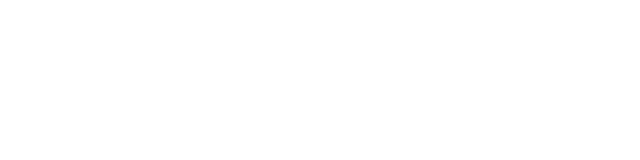
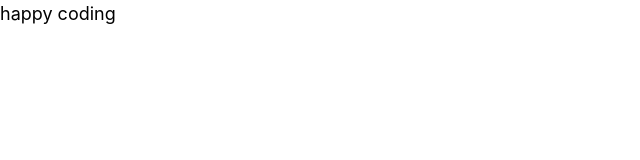
Before and after one commit to anup-2622/recipe, a React (Create React App) app: page /dashboard in a window 1280 px wide. Shown: the top 160 px of the page, without its empty margins (0-640 px from the left). Built offline with nearby package versions, Linux system fonts and the light colour scheme.

Commit message:
rederning components on Login Based

```diff
--- a/src/App.js
+++ b/src/App.js
@@ -3,15 +3,18 @@ import { BrowserRouter as Router, Route , Routes } from 'react-router-dom';
 import './App.css';
 import Login from './Login';
 import Dashboard from './Dashboard';
+import PrivateRoute from './PrivateRoute';
 
 
 function App() {
+  const isAuthenticated = true  ;
   return (
     <Router>
         <div>
           <Routes>
-            <Route path='/login' Component={Login}/>
-            <Route path='/dashboard' Component={Dashboard}/>
+            <Route path='/' element={<Login />}/>
+            <Route path='/dashboard' element={<Dashboard/>}/>
+             {/* <PrivateRoute path='/dashboard' element={<Dashboard />}   isAuthenticated={isAuthenticated}/> */}
           </Routes>
         </div>
 
--- a/src/Dashboard.jsx
+++ b/src/Dashboard.jsx
@@ -1,8 +1,13 @@
 import React from 'react'
 
+
 const Dashboard = () => {
+
   return (
-    <div></div>
+
+<div className="text-lg ">
+ happy coding
+</div>
   )
 }
 
--- a/src/Login.jsx
+++ b/src/Login.jsx
@@ -1,7 +1,10 @@
 import React, { useState } from 'react'
 import  axios  from 'axios';
+import { useNavigate ,Link} from 'react-router-dom'
 
 const Login = () => {
+
+    const history = useNavigate();
 
     const [email ,setEmail] = useState('');
     const [ password ,setPassword] = useState('')
@@ -12,11 +15,14 @@ const Login = () => {
         e.preventDefault();
         try{
             const response = await axios.post('http://localhost:9000/user/login' , {email , password});
+            if(response.data.message == 'Authentication Successful'){
+                history("/dashboard")
+            }
             console.log(response);
         }
         catch(error)
         {
-            console.log(error.response.data.error);
+            console.log(error);
         }
     }
   return (
--- /dev/null
+++ b/src/PrivateRoute.jsx
@@ -0,0 +1,17 @@
+import React from 'react'
+import  {Route , Navigate} from "react-router-dom"
+
+const PrivateRoute = ({element:Element, isAuthenticated ,...rest}) => {
+    // const isAuthenticated = true;
+
+    return (
+        <Route
+         {...rest}
+          element={props=>
+            isAuthenticated ?(
+            <Element {...props}/>): (<Navigate to="/login"  replace />)}/>
+          )
+
+}
+
+export default PrivateRoute
```
